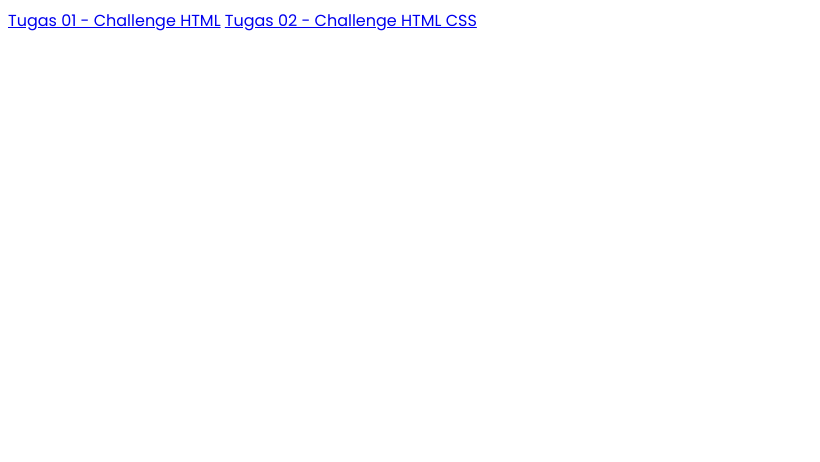
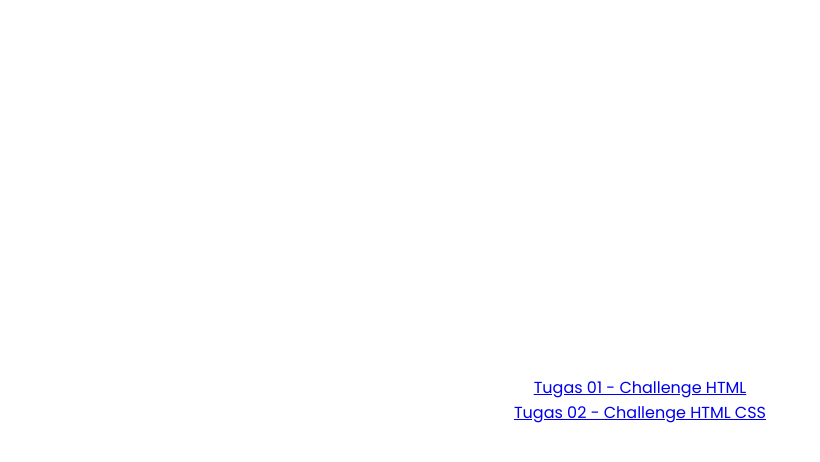
Before and after one commit to aakendev/dtsproa22rea2b, a plain HTML site: page index.html in a window 1280 px wide. Shown: the whole page, without its empty margins (0-820 px from the left). Drawn offline with Linux system fonts and the light colour scheme.

Commit message:
3 files modified

```diff
--- a/index.html
+++ b/index.html
@@ -15,6 +15,21 @@
       * {
         box-sizing: border-box;
         font-family: 'Poppins', sans-serif;
+        margin: 0;
+        padding: 0;
+      }
+
+      html,
+      body {
+        width: 100vw;
+        height: 100vh;
+      }
+
+      body {
+        display: flex;
+        flex-direction: column;
+        justify-content: center;
+        align-items: center;
       }
     </style>
   </head>
--- a/tugas02/style.css
+++ b/tugas02/style.css
@@ -1,5 +1,8 @@
+@import url('https://fonts.googleapis.com/css2?family=Poppins:wght@100;200;300;400;500;600;700;800;900&display=swap');
+
 * {
   box-sizing: border-box;
+  font-family: 'Poppins', sans-serif;
   margin: 0;
   padding: 0;
 }
@@ -7,5 +10,5 @@
 html,
 body {
   width: 100vw;
-  height: 98vh;
+  height: 100vh;
 }
```
Also changed, not shown: tugas01/index.html (+2 -2 lines).
